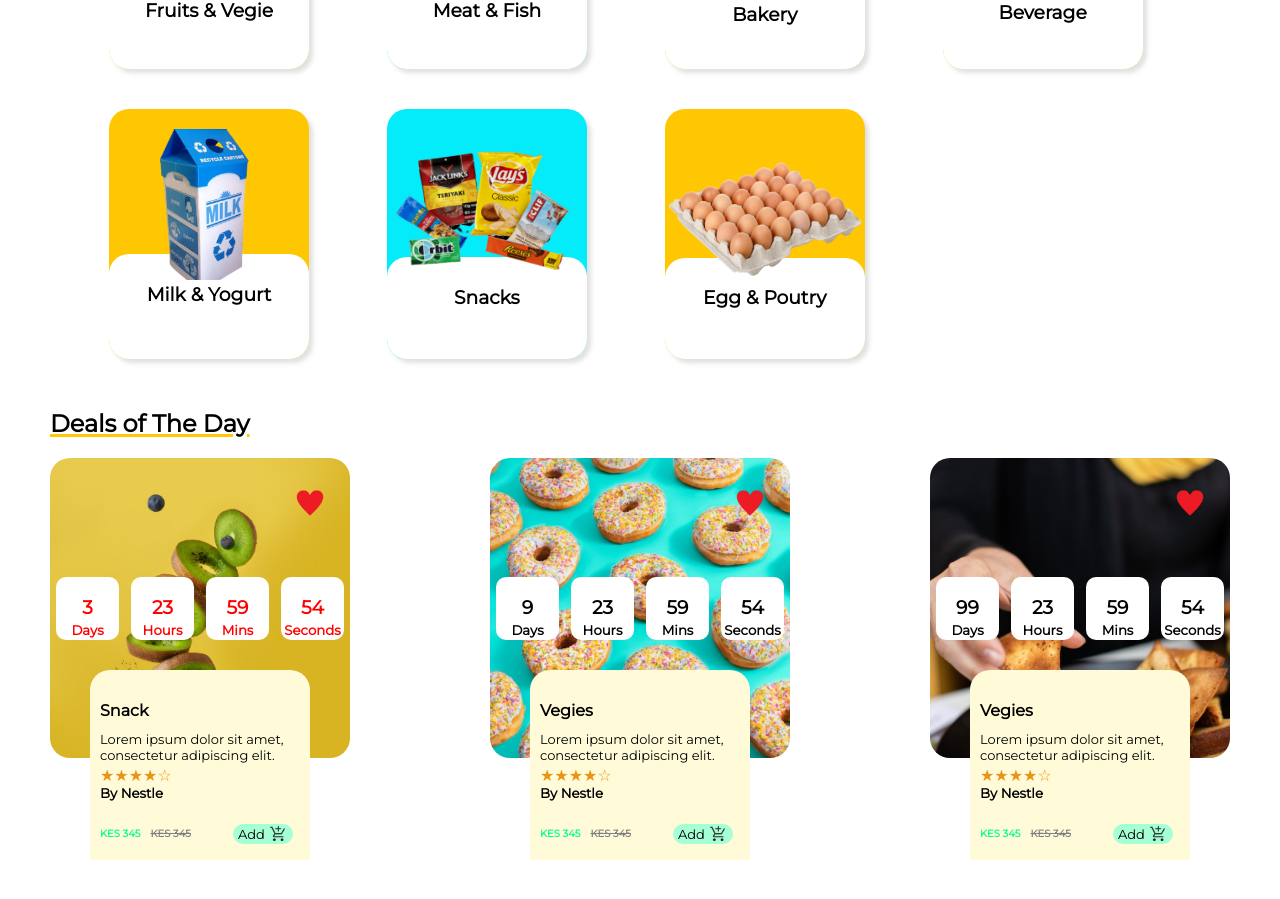
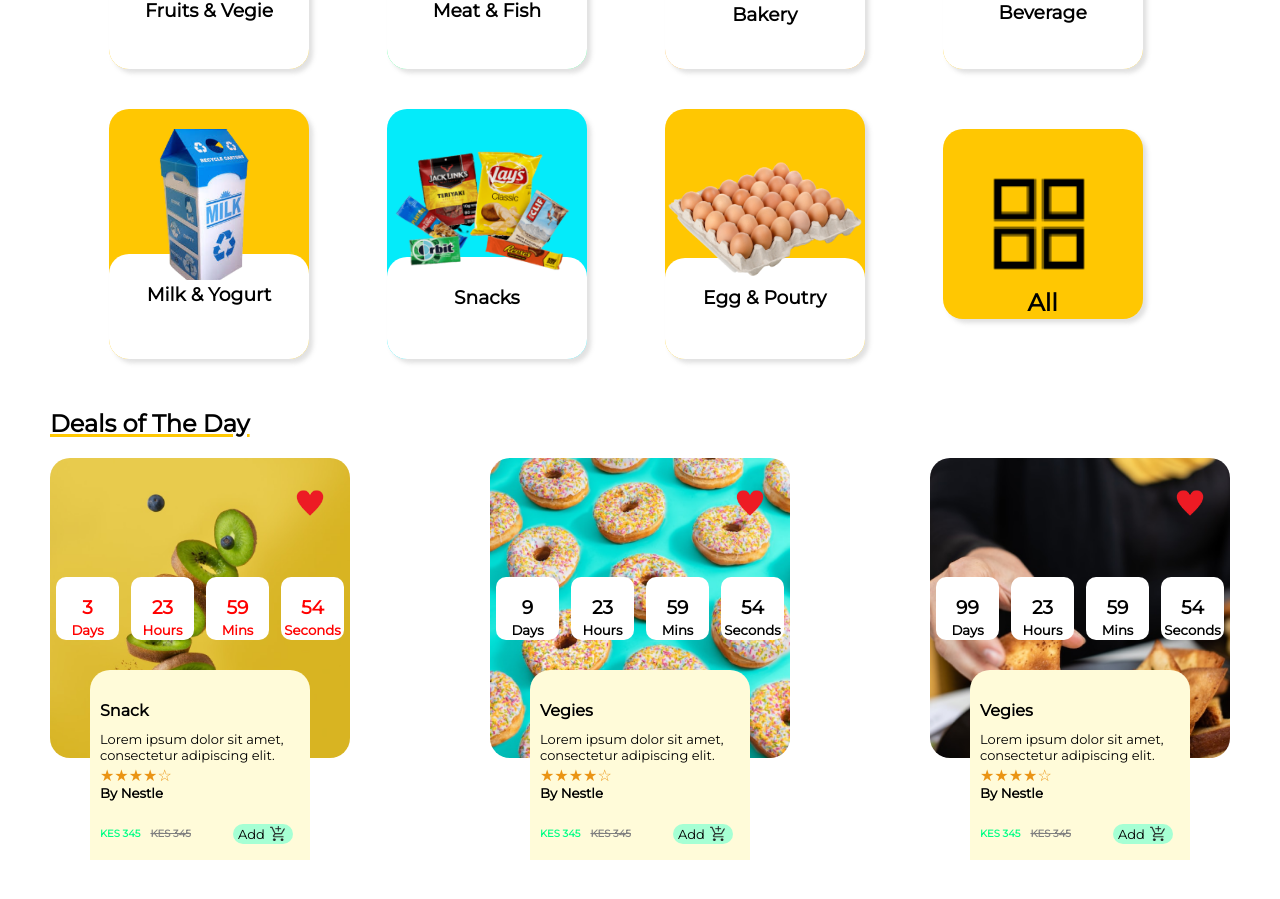
Before and after one commit to mingabire809/blink-react, a React (Create React App) app: page /Groceries in a window 1280 px wide. Shown: the part 1540-2439 px from the top of the page. Built offline with nearby package versions, Linux system fonts and the light colour scheme.

Commit message:
added all to grocery

```diff
--- a/src/pages/Groceries/index.js
+++ b/src/pages/Groceries/index.js
@@ -26,6 +26,7 @@ import 'react-animated-slider/build/horizontal.css';
 import Marquee from "react-fast-marquee";
 import Heart from '../../assets/images/heart.png'
 import SearchButtonContent from '../../assets/images/searchbutton.png'
+import Grid from '../../assets/images/grid.png'
 
 const Groceries = ()=>{
     const [screen, setScreen] = useState(
@@ -166,6 +167,10 @@ const freshArray = [
                             <h3>Egg & Poutry</h3>
                         </WhiteContent>
                     </Grocery>
+                    <Grocery style={{height: screen? 170:190, marginTop: 20}}>
+                    <GroceryImage src={Grid} style={{width: '60%', marginLeft: '18%'}} alt="product"/>
+                    <h2 style={{textAlign: 'center', marginTop: 0, fontWeight: '800'}}>All</h2>
+                </Grocery>
                 </GroceryContent>
                 <h2 style={{
                     textDecoration: '3px solid underline #FFC801',
```
